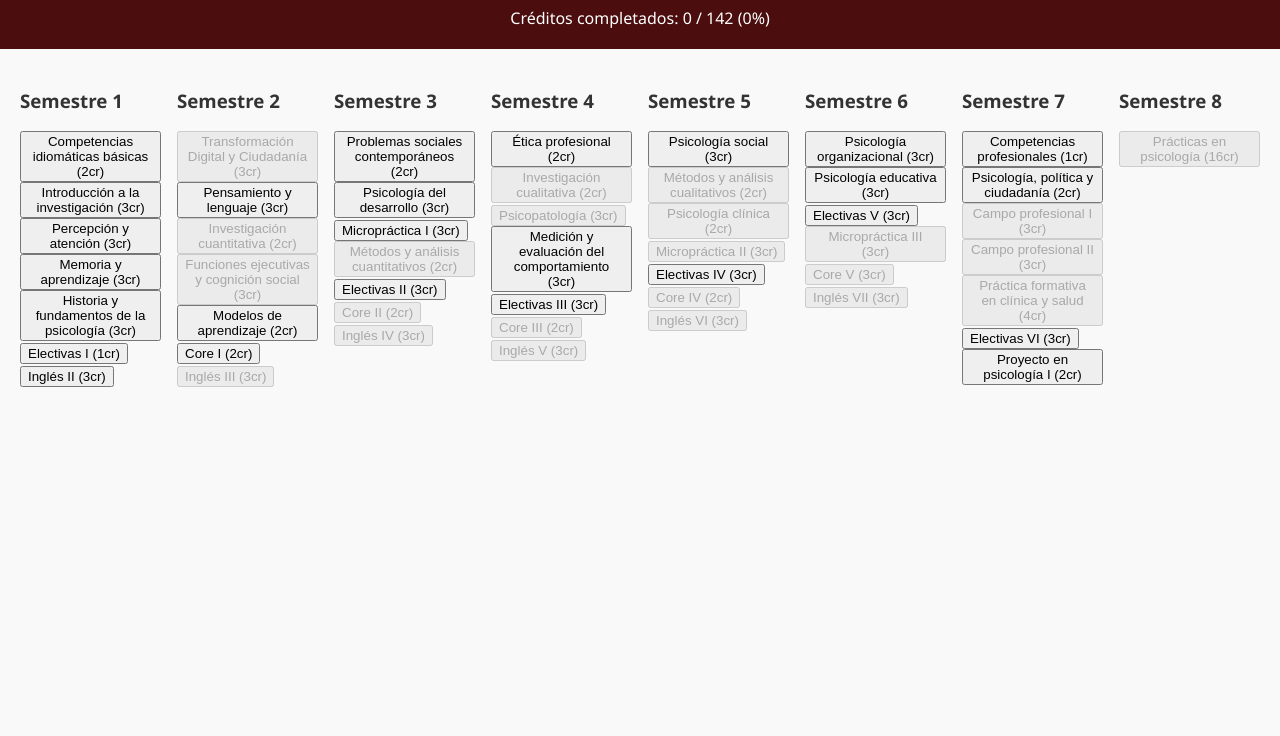
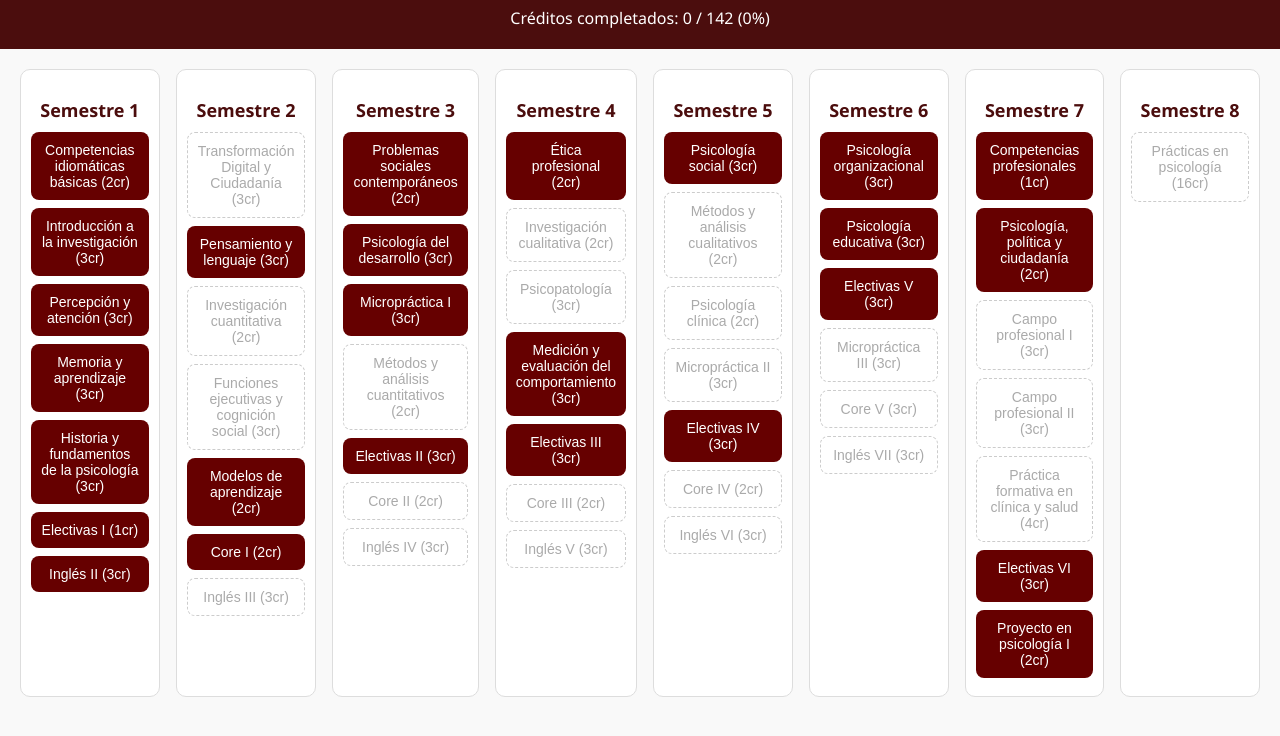
Before and after one commit to ctalpz11/Malla-psicologia, a plain HTML site: page index.html in a window 1280 px wide. Shown: the part 56-792 px from the top of the page. Drawn offline with Linux system fonts and the light colour scheme.

Commit message:
Update estilos.css

```diff
--- a/estilos.css
+++ b/estilos.css
@@ -1,4 +1,4 @@
-/* Estilos generales tipo Notion */
+/* Estilo general tipo Notion */
 body {
   font-family: 'Segoe UI', Tahoma, Geneva, Verdana, sans-serif;
   background-color: #f9f9f9;
@@ -24,7 +24,7 @@ h1 {
   font-size: 16px;
 }
 
-/* Contenedor de la malla */
+/* Contenedor principal */
 #malla {
   display: grid;
   grid-template-columns: repeat(8, 1fr);
@@ -33,52 +33,57 @@ h1 {
   overflow-x: auto;
 }
 
-/* Columna de semestre */
-.semestre {
-  background-color: #ffffff;
+/* Columna por semestre */
+.columna {
+  background-color: #fff;
   border: 1px solid #ddd;
+  border-radius: 10px;
   padding: 10px;
-  border-radius: 10px;
 }
 
-.semestre h2 {
+.columna h3 {
   text-align: center;
+  color: #4b0d0d;
+  margin-bottom: 10px;
   font-size: 18px;
-  margin-bottom: 10px;
-  color: #4b0d0d;
 }
 
-/* Botón de materia */
-.materia {
+/* Botones de materias */
+button {
   display: block;
-  background-color: #eee;
-  color: #333;
+  width: 100%;
+  margin-bottom: 8px;
+  padding: 10px;
   border: none;
   border-radius: 8px;
-  padding: 10px;
-  margin-bottom: 8px;
+  font-size: 14px;
   text-align: center;
-  font-size: 14px;
-  cursor: not-allowed;
   transition: background-color 0.3s ease, transform 0.2s ease;
 }
 
-/* Materia desbloqueada */
-.materia.desbloqueada {
-  background-color: #922b2b;
-  color: white;
+/* Bloqueadas (sin color, desactivadas) */
+button.bloqueado {
+  background-color: transparent;
+  color: #aaa;
+  border: 1px dashed #ccc;
+  cursor: not-allowed;
+}
+
+/* Desbloqueadas (rojo oscuro) */
+button.desbloqueado {
+  background-color: #600;
+  color: #fff;
   cursor: pointer;
 }
 
-/* Materia aprobada */
-.materia.aprobada {
-  background-color: #266325;
-  color: #fff;
-  font-weight: bold;
-}
-
-/* Al pasar el cursor por materias desbloqueadas */
-.materia.desbloqueada:hover {
+button.desbloqueado:hover {
   background-color: #7a2222;
   transform: scale(1.03);
 }
+
+/* Aprobadas (verde pastel) */
+button.aprobado {
+  background-color: #a7e9af;
+  color: #000;
+  font-weight: bold;
+}
```
